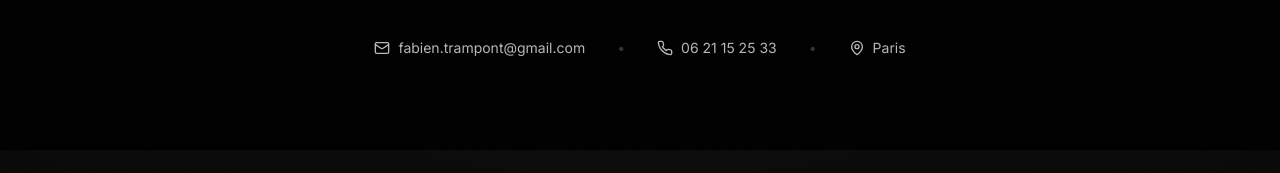
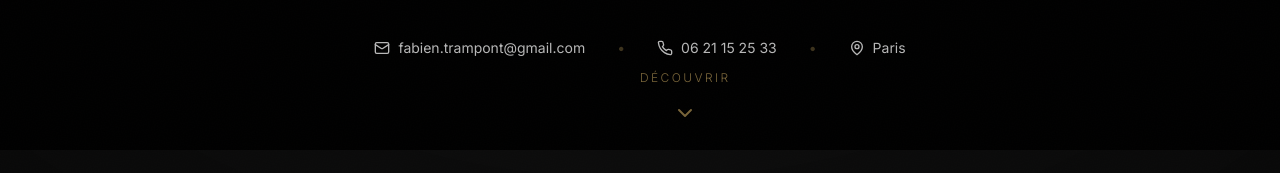
Before and after one commit to tiboneat/trampi-portfolio, a Next.js app: page / in a window 1280 px wide. Shown: the part 576-749 px from the top of the page. Built offline with nearby package versions, Linux system fonts and the light colour scheme.

Commit message:
Ajout flèche animée pour inciter au scroll

```diff
--- a/components/Header.tsx
+++ b/components/Header.tsx
@@ -1,6 +1,6 @@
 'use client'
 
-import { Mail, Phone, MapPin, Film, Calendar, Wrench } from 'lucide-react'
+import { Mail, Phone, MapPin, Film, Calendar, Wrench, ChevronDown } from 'lucide-react'
 import { motion } from 'framer-motion'
 import { useLanguage } from '@/context/LanguageContext'
 import AnimatedCounter from './AnimatedCounter'
@@ -40,7 +40,7 @@
 
   return (
     <header
-      className="relative min-h-[85svh] sm:min-h-[75vh] flex items-center justify-center overflow-hidden bg-cinema-black dark:bg-cinema-black light:bg-light-bg transition-colors duration-300"
+      className="relative min-h-[100svh] sm:min-h-[90vh] flex items-center justify-center overflow-hidden bg-cinema-black dark:bg-cinema-black light:bg-light-bg transition-colors duration-300"
       role="banner"
       aria-label="Introduction Fabien Trampont"
     >
@@ -172,6 +172,26 @@
         </motion.address>
       </motion.div>
 
+      {/* Indicateur de scroll */}
+      <motion.a
+        href="#projects"
+        initial={{ opacity: 0, y: -10 }}
+        animate={{ opacity: 1, y: 0 }}
+        transition={{ delay: 1.5, duration: 0.6 }}
+        className="absolute bottom-6 sm:bottom-8 left-1/2 -translate-x-1/2 flex flex-col items-center gap-2 text-cinema-gold/60 hover:text-cinema-gold transition-colors cursor-pointer"
+        aria-label={t('Voir le portfolio', 'View portfolio')}
+      >
+        <span className="text-[10px] sm:text-xs uppercase tracking-[0.2em] font-light">
+          {t('Découvrir', 'Discover')}
+        </span>
+        <motion.div
+          animate={{ y: [0, 8, 0] }}
+          transition={{ duration: 1.5, repeat: Infinity, ease: "easeInOut" }}
+        >
+          <ChevronDown size={24} />
+        </motion.div>
+      </motion.a>
+
       <div className="film-scanline" aria-hidden="true"></div>
     </header>
   )
```
